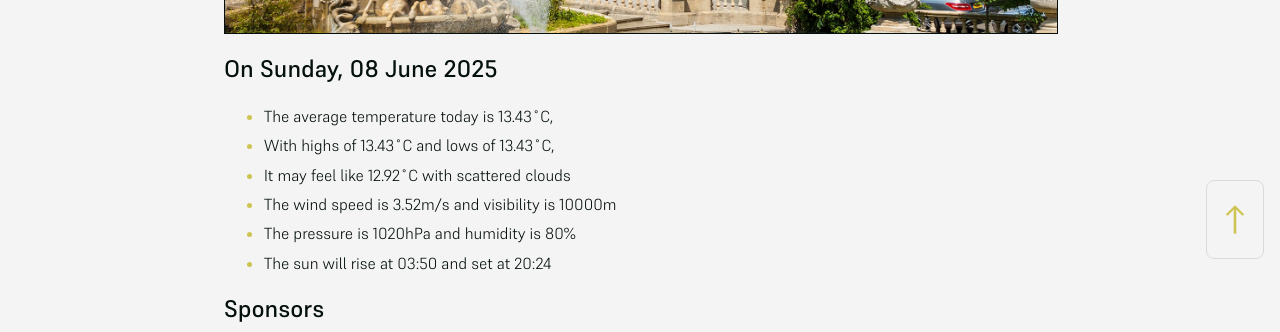
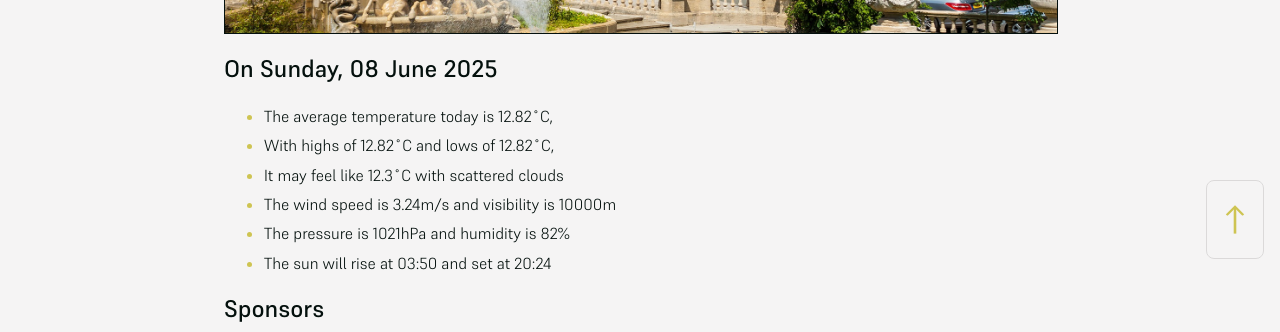
Before and after one commit to mat-0/cheltenham-open-data, a Jekyll site: the page built from index.md, in a window 1280 px wide. Shown: the part 625-957 px from the top of the page. Built offline with Jekyll 4.4.1, drawn with Linux system fonts in a browser that asks for light colours.

Commit message:
Updated 2025-06-08 21:57:46

```diff
--- a/index.md
+++ b/index.md
@@ -10,11 +10,11 @@ seo: Menu
 <!-- weather_marker starts -->
 ## On Sunday, 08 June 2025
 
-- The average temperature today is 13.43˚C,
-- With highs of 13.43˚C and lows of 13.43˚C,
-- It may feel like 12.92˚C with scattered clouds
-- The wind speed is 3.52m/s and visibility is 10000m
-- The pressure is 1020hPa and humidity is 80%
+- The average temperature today is 12.82˚C,
+- With highs of 12.82˚C and lows of 12.82˚C,
+- It may feel like 12.3˚C with scattered clouds
+- The wind speed is 3.24m/s and visibility is 10000m
+- The pressure is 1021hPa and humidity is 82%
 - The sun will rise at 03:50 and set at 20:24
 
 <!-- weather_marker ends -->
```
Also changed, not shown: _data/flood.json (+4 -4 lines), _pages/fix-my-street.md (+1 -1 lines), _pages/news.md (+4 -4 lines).
